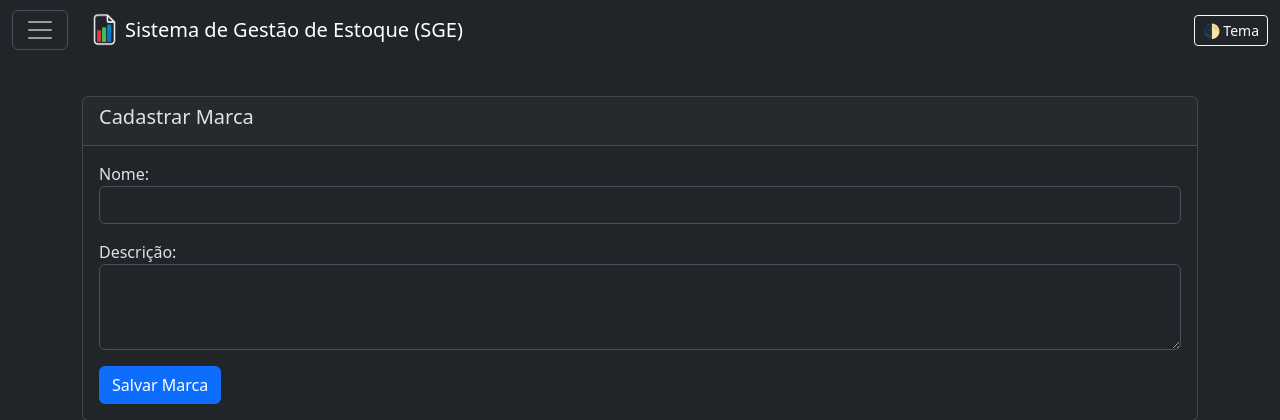
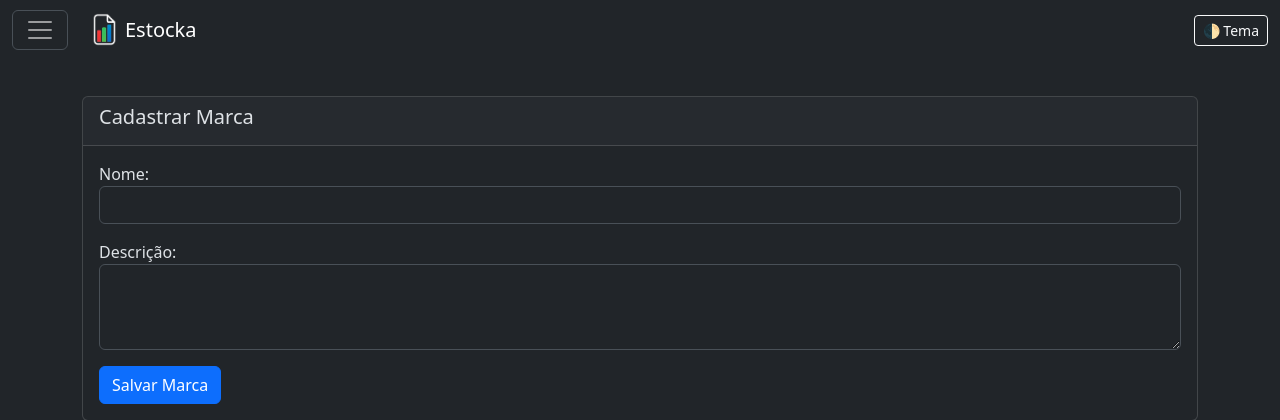
Before and after one commit to Kauanrodrigues01/sge-multi-tenancy, a Django app: page /brands/create/ in a window 1280 px wide. Shown: the top 420 px of the page. Run offline with Django 5.2, Linux system fonts and the light colour scheme; the visitor is signed in with stand-in values (Sample User, id 1).

Commit message:
Update _header.html

```diff
--- a/app/templates/components/_header.html
+++ b/app/templates/components/_header.html
@@ -10,7 +10,7 @@
     <!-- Logo + título -->
     <div class="navbar-brand d-none d-sm-flex align-items-center me-auto ms-4">
       <img src="{% static '/images/logo.png' %}" alt="Logo" style="width: 25px;">
-      <a class="text-white text-decoration-none ms-2" href="#">Sistema de Gestão de Estoque (SGE)</a>
+      <a class="text-white text-decoration-none ms-2" href="#">Estocka</a>
     </div>
 
     <!-- Botão de tema -->
```
